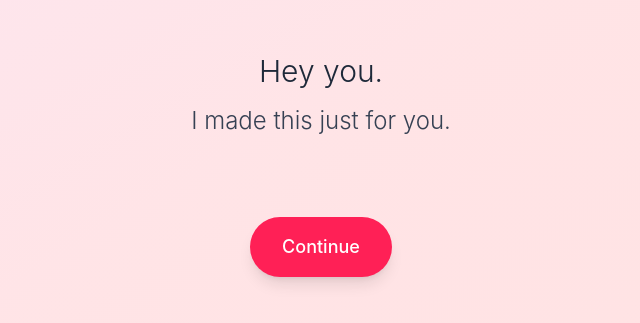
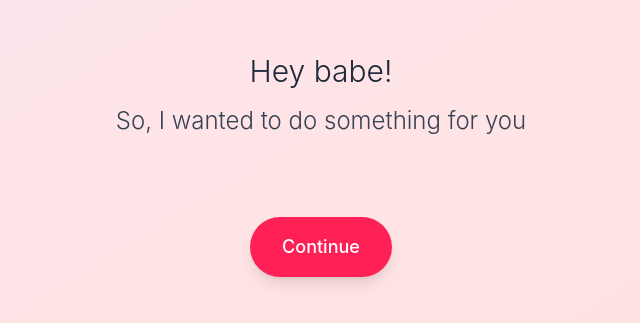
Before and after one commit to Punnooze/valentines-day, a React (Vite) app: page / in a window 1280 px wide. Shown: the part 235-558 px from the top of the page, without its empty margins (319-959 px from the left). Built offline with nearby package versions, Linux system fonts and the light colour scheme.

Commit message:
text changes

```diff
--- a/src/components/Buildup.tsx
+++ b/src/components/Buildup.tsx
@@ -7,7 +7,7 @@ interface BuildupProps {
 
 const messages = [
   "Being far from you isn't easy.",
-  "But loving you is.",
+  "But loving you is💕",
   "So I wanted to ask you something..."
 ];
 
--- a/src/components/Celebration.tsx
+++ b/src/components/Celebration.tsx
@@ -5,9 +5,9 @@ interface CelebrationProps {
 }
 
 const messages = [
-  "YAY 🥹",
+  "YAY 🥹🩷",
   "You just made me really happy.",
-  "I wish I could be there with you.",
+  "I cant wait to see you",
   "But until then..."
 ];
 
--- a/src/components/EnvelopeCard.tsx
+++ b/src/components/EnvelopeCard.tsx
@@ -49,7 +49,7 @@ export const EnvelopeCard = ({ day, title, onOpen }: EnvelopeCardProps) => {
 
       {showToast && (
         <div className="fixed bottom-8 left-1/2 transform -translate-x-1/2 bg-gray-800 text-white px-6 py-3 rounded-full shadow-lg z-50">
-          Not yet 💕 Come back tomorrow.
+          Not yet! 💕
         </div>
       )}
     </>
--- a/src/components/Intro.tsx
+++ b/src/components/Intro.tsx
@@ -14,8 +14,8 @@ export const Intro = ({ onContinue }: IntroProps) => {
     <div className="min-h-screen bg-gradient-to-br from-pink-100 via-rose-100 to-red-100 flex items-center justify-center p-6">
       <div className="text-center space-y-8 max-w-md">
         <div className="space-y-4">
-          <p className="text-3xl font-light text-gray-800">Hey you.</p>
-          <p className="text-2xl font-light text-gray-700">I made this just for you.</p>
+          <p className="text-3xl font-light text-gray-800">Hey babe!</p>
+          <p className="text-2xl font-light text-gray-700">So, I wanted to do something for you</p>
         </div>
 
         <button
--- a/src/components/ValentineQuestion.tsx
+++ b/src/components/ValentineQuestion.tsx
@@ -50,7 +50,7 @@ export const ValentineQuestion = ({ onYes }: ValentineQuestionProps) => {
     <div className="min-h-screen bg-gradient-to-br from-pink-100 via-rose-100 to-red-100 flex items-center justify-center p-6">
       <div className="text-center space-y-12 max-w-md">
         <h1 className="text-4xl font-light text-gray-800">
-          Will you be my Valentine? 💘
+          Will you be my Valentine? 🩷
         </h1>
 
         <div className="space-y-4">
@@ -77,7 +77,7 @@ export const ValentineQuestion = ({ onYes }: ValentineQuestionProps) => {
 
       {showToast && (
         <div className="fixed bottom-8 left-1/2 transform -translate-x-1/2 bg-gray-800 text-white px-6 py-3 rounded-full shadow-lg">
-          Nice try 😏
+          Excuse mee! Nice try
         </div>
       )}
     </div>
```
